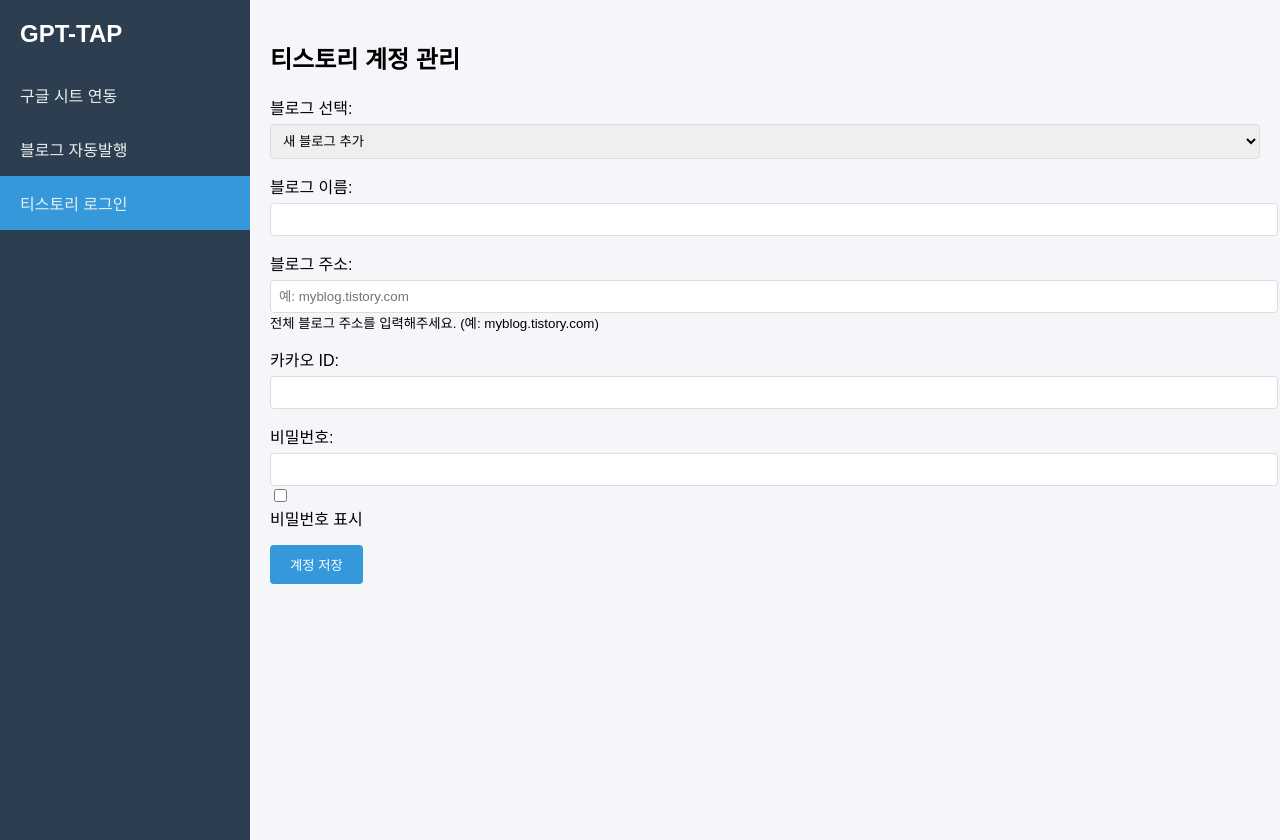
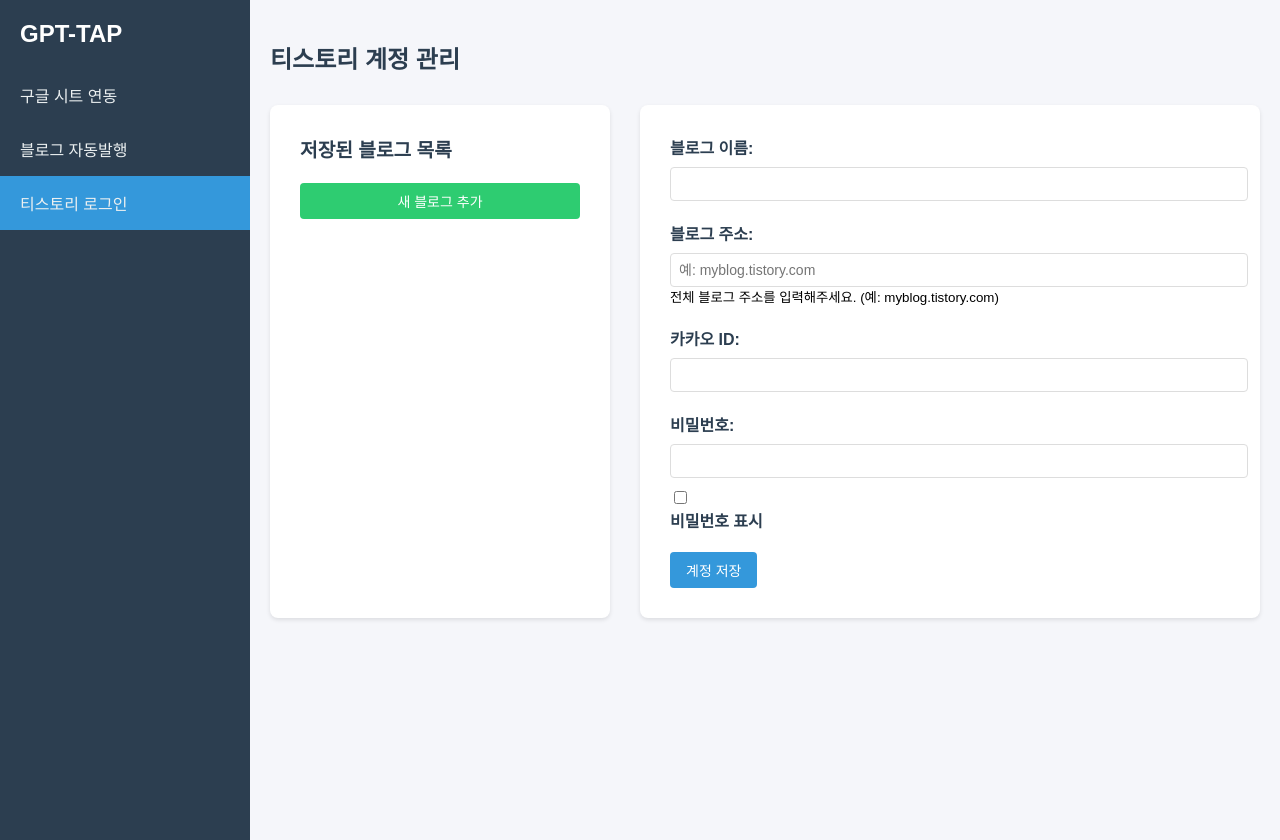
Before and after one commit to developuri/tap, a FastAPI app: page /tistory-login in a window 1280 px wide. Run offline with FastAPI, Linux system fonts and the light colour scheme.

Commit message:
기능 개선: 구글 시트 설정 분리 및 UI 개선

```diff
--- a/main.py
+++ b/main.py
@@ -32,6 +32,7 @@ from selenium.webdriver.common.keys import Keys
 import pyperclip
 from googleapiclient.discovery import build
 from google.oauth2.service_account import Credentials
+import re
 
 app = FastAPI()
 app.add_middleware(SessionMiddleware, secret_key="your-secret-key-here")
@@ -120,21 +121,10 @@ async def upload_credentials(file: UploadFile = File(...)):
         with open(save_path, "wb") as f:
             f.write(contents)
 
-        # accounts.json 파일 업데이트
-        accounts_data = {}
-        if os.path.exists("accounts.json"):
-            with open("accounts.json", "r", encoding="utf-8") as f:
-                accounts_data = json.load(f)
-
-        # google_sheets 섹션이 없으면 생성
-        if "google_sheets" not in accounts_data:
-            accounts_data["google_sheets"] = {}
-
-        # credentials_file 정보 업데이트
-        accounts_data["google_sheets"]["credentials_file"] = file.filename
-
-        with open("accounts.json", "w", encoding="utf-8") as f:
-            json.dump(accounts_data, f, ensure_ascii=False, indent=4)
+        # 설정 업데이트
+        settings = load_sheets_settings()
+        settings["credentials_file"] = file.filename
+        save_sheets_settings(settings)
 
         return {"success": True, "message": "파일이 성공적으로 업로드되었습니다."}
     except Exception as e:
@@ -147,7 +137,6 @@ async def upload_credentials(file: UploadFile = File(...)):
 async def login_form(request: Request):
     # 저장된 계정 목록 불러오기
     accounts = load_accounts()
-    account_names = list(accounts.keys())
 
     # 세션에서 저장된 계정 정보 불러오기
     account_data = request.session.get("account_data", {})
@@ -165,7 +154,7 @@ async def login_form(request: Request):
         {
             "request": request,
             "state": state,
-            "accounts": account_names,  # 계정 목록 추가
+            "accounts": accounts,  # 계정 딕셔너리 그대로 전달
             "account_name": account_data.get("account_name", ""),
             "user_id": account_data.get("user_id", ""),
             "password": password,
@@ -711,9 +700,18 @@ def write_tistory_post(driver, title, content):
 
 @app.get("/publish", response_class=HTMLResponse)
 async def publish_page(request: Request):
+    # accounts.json 파일에서 계정 정보 로드
+    accounts = {}
+    if os.path.exists("accounts.json"):
+        with open("accounts.json", "r", encoding='utf-8') as f:
+            accounts = json.load(f)
+
     return templates.TemplateResponse(
         "publish.html",
-        {"request": request}
+        {
+            "request": request,
+            "accounts": accounts
+        }
     )
 
 @app.get("/status", response_class=HTMLResponse)
@@ -1210,23 +1208,18 @@ async def fetch_google_sheets_data():
     try:
         print("구글 시트 데이터 가져오기 시작...")
 
-        # accounts.json에서 구글 시트 설정 읽기
-        if not os.path.exists("accounts.json"):
-            raise Exception("계정 설정 파일(accounts.json)이 없습니다.")
+        # sheets_settings.json에서 구글 시트 설정 읽기
+        settings = load_sheets_settings()
+        if not settings:
+            raise Exception("구글 시트 설정이 없습니다. 먼저 구글 시트를 설정해주세요.")
 
-        with open('accounts.json', 'r', encoding='utf-8') as f:
-            config = json.load(f)
-            if 'google_sheets' not in config:
-                raise Exception("구글 시트 설정이 없습니다. 먼저 구글 시트를 설정해주세요.")
+        if not settings.get('spreadsheet_id') or not settings.get('sheet_name'):
+            raise Exception("구글 시트 ID 또는 시트 이름이 설정되지 않았습니다.")
 
-            sheets_config = config['google_sheets']
-            if not sheets_config.get('spreadsheet_id') or not sheets_config.get('sheet_name'):
-                raise Exception("구글 시트 ID 또는 시트 이름이 설정되지 않았습니다.")
+        if not settings.get('title_col') or not settings.get('content_col'):
+            raise Exception("제목 열과 내용 열이 설정되지 않았습니다.")
 
-            if not sheets_config.get('title_col') or not sheets_config.get('content_col'):
-                raise Exception("제목 열과 내용 열이 설정되지 않았습니다.")
-
-        print(f"구글 시트 설정 확인: ID={sheets_config['spreadsheet_id']}, 시트명={sheets_config['sheet_name']}, 제목열={sheets_config['title_col']}, 내용열={sheets_config['content_col']}")
+        print(f"구글 시트 설정 확인: ID={settings['spreadsheet_id']}, 시트명={settings['sheet_name']}, 제목열={settings['title_col']}, 내용열={settings['content_col']}")
 
         # credentials.json 파일 확인
         if not os.path.exists("credentials.json"):
@@ -1246,13 +1239,13 @@ async def fetch_google_sheets_data():
             sheets = service.spreadsheets()
 
             # 설정된 열의 데이터 가져오기 (1행부터)
-            title_col = sheets_config['title_col']
-            content_col = sheets_config['content_col']
-            range_name = f"{sheets_config['sheet_name']}!{title_col}1:{content_col}"
+            title_col = settings['title_col']
+            content_col = settings['content_col']
+            range_name = f"{settings['sheet_name']}!{title_col}1:{content_col}"
             print(f"데이터 범위 요청: {range_name}")
 
             result = sheets.values().get(
-                spreadsheetId=sheets_config['spreadsheet_id'],
+                spreadsheetId=settings['spreadsheet_id'],
                 range=range_name
             ).execute()
 
@@ -1301,75 +1294,96 @@ def get_credentials():
     except Exception as e:
         raise Exception(f"인증 정보를 불러오는데 실패했습니다: {str(e)}")
 
+def load_sheets_settings():
+    try:
+        with open("sheets_settings.json", "r", encoding="utf-8") as f:
+            return json.load(f)
+    except:
+        return {}
+
+def save_sheets_settings(settings):
+    try:
+        with open("sheets_settings.json", "w", encoding="utf-8") as f:
+            json.dump(settings, f, ensure_ascii=False, indent=4)
+        return True
+    except Exception as e:
+        print(f"구글 시트 설정 저장 중 오류 발생: {str(e)}")
+        return False
+
 @app.post("/save-google-sheet-settings")
 async def save_google_sheet_settings(data: dict = Body(...)):
     try:
-        spreadsheet_id = data.get("spreadsheet_id")
-        sheet_name = data.get("sheet_name")
+        # 스프레드시트 URL에서 ID 추출
+        spreadsheet_url = data.get("spreadsheet_url", "")
+        spreadsheet_id = None
+
+        if spreadsheet_url:
+            match = re.search(r"/spreadsheets/d/([a-zA-Z0-9-_]+)", spreadsheet_url)
+            if match:
+                spreadsheet_id = match.group(1)
+            else:
+                return JSONResponse(
+                    status_code=400,
+                    content={"success": False, "error": "올바른 스프레드시트 URL이 아닙니다."}
+                )
+
+        # 필수 필드 검증
         title_col = data.get("title_col")
         content_col = data.get("content_col")
+        sheet_name = data.get("sheet_name")
 
-        if not spreadsheet_id or not sheet_name:
+        if not all([title_col, content_col, sheet_name]):
             return JSONResponse(
-                content={"success": False, "error": "스프레드시트 ID와 시트 이름은 필수입니다."},
-                status_code=400
+                status_code=400,
+                content={"success": False, "error": "필수 입력값이 누락되었습니다."}
             )
 
-        if not title_col or not content_col:
-            return JSONResponse(
-                content={"success": False, "error": "제목열과 내용열은 필수입니다."},
-                status_code=400
-            )
-
-        # accounts.json 파일 읽기
-        accounts = {}
-        if os.path.exists("accounts.json"):
-            with open("accounts.json", "r", encoding='utf-8') as f:
-                accounts = json.load(f)
-
-        # google_sheets 설정 업데이트
-        accounts["google_sheets"] = {
+        # 설정 저장
+        settings = {
+            "spreadsheet_url": spreadsheet_url,  # URL도 저장
             "spreadsheet_id": spreadsheet_id,
             "sheet_name": sheet_name,
             "title_col": title_col,
             "content_col": content_col
         }
 
-        # 파일 저장
-        with open("accounts.json", "w", encoding='utf-8') as f:
-            json.dump(accounts, f, ensure_ascii=False, indent=2)
-
-        return JSONResponse(content={"success": True, "message": "구글 시트 설정이 저장되었습니다."})
+        if save_sheets_settings(settings):
+            return {"success": True, "message": "설정이 저장되었습니다."}
+        else:
+            return JSONResponse(
+                status_code=500,
+                content={"success": False, "error": "설정 저장 중 오류가 발생했습니다."}
+            )
 
     except Exception as e:
         return JSONResponse(
-            content={"success": False, "error": f"구글 시트 설정 저장 중 오류가 발생했습니다: {str(e)}"},
-            status_code=500
+            status_code=500,
+            content={"success": False, "error": f"설정 저장 중 오류가 발생했습니다: {str(e)}"}
         )
 
 @app.get("/get-google-sheet-settings")
 async def get_google_sheet_settings():
     try:
-        if not os.path.exists("accounts.json"):
-            return JSONResponse(content={"settings": None})
+        settings = load_sheets_settings()
 
-        with open('accounts.json', 'r', encoding='utf-8') as f:
-            config = json.load(f)
+        # credentials.json 파일 정보 확인
+        credentials_file = None
+        if os.path.exists("credentials.json"):
+            credentials_file = "credentials.json"
 
-        settings = {}
-
-        # 구글 시트 설정 가져오기
-        if 'google_sheets' in config:
-            settings.update(config['google_sheets'])
-
-        # credentials.json 파일 정보 가져오기
-        if 'credentials_file' in config:
-            settings['credentials_file'] = config['credentials_file']
-
-        return JSONResponse(content={"settings": settings})
-
+        return {
+            "success": True,
+            "settings": {
+                "spreadsheet_url": settings.get("spreadsheet_url"),  # URL도 반환
+                "spreadsheet_id": settings.get("spreadsheet_id"),
+                "sheet_name": settings.get("sheet_name"),
+                "title_col": settings.get("title_col"),
+                "content_col": settings.get("content_col"),
+                "credentials_file": credentials_file
+            }
+        }
     except Exception as e:
         return JSONResponse(
-            content={"error": f"구글 시트 설정을 불러오는 중 오류가 발생했습니다: {str(e)}"},
-            status_code=500
+            status_code=500,
+            content={"success": False, "error": f"설정을 불러오는 중 오류가 발생했습니다: {str(e)}"}
         )
--- a/templates/tistory_login.html
+++ b/templates/tistory_login.html
@@ -2,84 +2,269 @@
 
 {% block title %}티스토리 계정 관리{% endblock %}
 
+{% block additional_styles %}
+<style>
+.page-wrapper {
+    max-width: 1200px;
+    margin: 0 auto;
+    padding: 20px;
+}
+
+.container {
+    display: flex;
+    gap: 30px;
+    width: 100%;
+    align-items: stretch;
+}
+
+.form-container {
+    flex: 2;
+    background-color: white;
+    padding: 30px;
+    border-radius: 8px;
+    box-shadow: 0 2px 4px rgba(0,0,0,0.1);
+}
+
+.accounts-list {
+    flex: 1;
+    background-color: white;
+    padding: 30px;
+    border-radius: 8px;
+    box-shadow: 0 2px 4px rgba(0,0,0,0.1);
+    display: flex;
+    flex-direction: column;
+}
+
+#accountsList {
+    flex: 1;
+    overflow-y: auto;
+    margin-top: 20px;
+}
+
+.account-item {
+    padding: 15px;
+    border: 1px solid #e9ecef;
+    border-radius: 6px;
+    margin-bottom: 10px;
+    cursor: pointer;
+    transition: all 0.3s ease;
+}
+
+.account-item:hover {
+    background-color: #f8f9fa;
+    transform: translateY(-2px);
+    box-shadow: 0 2px 4px rgba(0,0,0,0.1);
+}
+
+.account-item.active {
+    border-color: #3498db;
+    background-color: #ebf5fb;
+}
+
+.account-name {
+    font-weight: bold;
+    color: #2c3e50;
+    margin-bottom: 5px;
+}
+
+.account-url {
+    color: #7f8c8d;
+    font-size: 0.9em;
+}
+
+.form-group {
+    margin-bottom: 20px;
+}
+
+.form-group label {
+    display: block;
+    margin-bottom: 8px;
+    font-weight: bold;
+    color: #2c3e50;
+}
+
+.form-control {
+    width: 100%;
+    padding: 8px 12px;
+    border: 1px solid #ddd;
+    border-radius: 4px;
+    font-size: 14px;
+}
+
+.btn {
+    padding: 8px 16px;
+    border-radius: 4px;
+    font-size: 14px;
+    cursor: pointer;
+    border: none;
+    transition: background-color 0.3s;
+}
+
+.btn-primary {
+    background-color: #3498db;
+    color: white;
+}
+
+.btn-primary:hover {
+    background-color: #2980b9;
+}
+
+.btn-danger {
+    background-color: #e74c3c;
+    color: white;
+}
+
+.btn-danger:hover {
+    background-color: #c0392b;
+}
+
+.btn-new {
+    background-color: #2ecc71;
+    color: white;
+    width: 100%;
+    margin-bottom: 20px;
+}
+
+.btn-new:hover {
+    background-color: #27ae60;
+}
+
+.form-check {
+    margin-top: 10px;
+}
+
+.alert {
+    padding: 12px;
+    border-radius: 4px;
+    margin-bottom: 20px;
+}
+
+.alert-danger {
+    background-color: #f8d7da;
+    color: #721c24;
+    border: 1px solid #f5c6cb;
+}
+
+.alert-success {
+    background-color: #d4edda;
+    color: #155724;
+    border: 1px solid #c3e6cb;
+}
+
+.section-title {
+    margin: 0 0 20px 0;
+    color: #2c3e50;
+    font-size: 1.2em;
+}
+
+.page-title {
+    margin-bottom: 30px;
+    color: #2c3e50;
+}
+
+.button-group {
+    display: flex;
+    gap: 10px;
+}
+</style>
+{% endblock %}
+
 {% block content %}
-<div class="container mt-5">
-    <h2>티스토리 계정 관리</h2>
+<div class="page-wrapper">
+    <h2 class="page-title">티스토리 계정 관리</h2>
 
+    <div class="container">
+        <div class="accounts-list">
+            <h3 class="section-title">저장된 블로그 목록</h3>
+            <button type="button" class="btn btn-new" id="newAccountBtn">새 블로그 추가</button>
+            <div id="accountsList">
+                {% for name, account in accounts.items() %}
+                {% if name != "credentials_file" %}
+                <div class="account-item" data-account="{{ name }}">
+                    <div class="account-name">{{ name }}</div>
+                    <div class="account-url">{{ account.blog_url }}</div>
+                </div>
+                {% endif %}
+                {% endfor %}
+            </div>
+        </div>
+
+        <div class="form-container">
             {% if error %}
-    <div class="alert alert-danger" role="alert">
+            <div class="alert alert-danger">
                 {{ error }}
             </div>
             {% endif %}
 
             {% if message %}
-    <div class="alert alert-success" role="alert">
+            <div class="alert alert-success">
                 {{ message }}
             </div>
             {% endif %}
 
-    <div class="form-group mt-3">
-        <label for="account_select">블로그 선택:</label>
-        <select class="form-select" id="account_select">
-            <option value="">새 블로그 추가</option>
-            {% for account in accounts %}
-            <option value="{{ account }}">{{ account }}</option>
-            {% endfor %}
-        </select>
+            <form method="post" action="/save-account" id="accountForm">
+                <div class="form-group">
+                    <label for="account_name">블로그 이름:</label>
+                    <input type="text" class="form-control" id="account_name" name="account_name" required>
                 </div>
 
-    <form method="post" action="/save-account" class="mt-4" id="accountForm">
                 <div class="form-group">
-            <label for="account_name">블로그 이름:</label>
-            <input type="text" class="form-control" id="account_name" name="account_name" value="{{ account_name }}" required>
-        </div>
-
-        <div class="form-group mt-3">
                     <label for="blog_url">블로그 주소:</label>
-            <input type="text" class="form-control" id="blog_url" name="blog_url" value="{{ blog_url }}" placeholder="예: myblog.tistory.com" required>
+                    <input type="text" class="form-control" id="blog_url" name="blog_url" placeholder="예: myblog.tistory.com" required>
                     <small class="form-text text-muted">전체 블로그 주소를 입력해주세요. (예: myblog.tistory.com)</small>
                 </div>
 
-        <div class="form-group mt-3">
+                <div class="form-group">
                     <label for="user_id">카카오 ID:</label>
-            <input type="text" class="form-control" id="user_id" name="user_id" value="{{ user_id }}" required>
+                    <input type="text" class="form-control" id="user_id" name="user_id" required>
                 </div>
 
-        <div class="form-group mt-3">
+                <div class="form-group">
                     <label for="password">비밀번호:</label>
-            <input type="password" class="form-control" id="password" name="password" value="{{ password }}" required>
-            <div class="form-check mt-2">
+                    <input type="password" class="form-control" id="password" name="password" required>
+                    <div class="form-check">
                         <input type="checkbox" class="form-check-input" id="show_password">
                         <label class="form-check-label" for="show_password">비밀번호 표시</label>
                     </div>
                 </div>
 
-        <div class="mt-4 d-flex gap-2">
+                <div class="button-group">
                     <button type="submit" class="btn btn-primary">계정 저장</button>
                     <button type="button" class="btn btn-danger" id="deleteBtn" style="display: none;">계정 삭제</button>
                 </div>
             </form>
         </div>
+    </div>
+</div>
+{% endblock %}
 
+{% block scripts %}
 <script>
 document.getElementById('show_password').addEventListener('change', function() {
     var passwordInput = document.getElementById('password');
     passwordInput.type = this.checked ? 'text' : 'password';
 });
 
-// 페이지 로드 시 저장된 계정 선택 상태 복원
-document.addEventListener('DOMContentLoaded', async function() {
-    const savedAccount = sessionStorage.getItem('selectedAccount');
-    const deleteBtn = document.getElementById('deleteBtn');
+// 새 블로그 추가 버튼 클릭 처리
+document.getElementById('newAccountBtn').addEventListener('click', function() {
+    clearForm();
+    document.getElementById('deleteBtn').style.display = 'none';
+    document.querySelectorAll('.account-item').forEach(item => {
+        item.classList.remove('active');
+    });
+});
 
-    if (savedAccount) {
-        const accountSelect = document.getElementById('account_select');
-        accountSelect.value = savedAccount;
-        deleteBtn.style.display = 'inline-block';  // 저장된 계정이 있으면 삭제 버튼 표시
+// 계정 항목 클릭 처리
+document.querySelectorAll('.account-item').forEach(item => {
+    item.addEventListener('click', async function() {
+        const accountName = this.dataset.account;
+        document.querySelectorAll('.account-item').forEach(i => {
+            i.classList.remove('active');
+        });
+        this.classList.add('active');
 
-        // 저장된 계정 정보 불러오기
         try {
-            const response = await fetch(`/get-account/${savedAccount}`);
+            const response = await fetch(`/get-account/${accountName}`);
             if (!response.ok) throw new Error('계정 정보를 불러올 수 없습니다.');
 
             const data = await response.json();
@@ -87,67 +272,37 @@ document.addEventListener('DOMContentLoaded', async function() {
             document.getElementById('blog_url').value = data.blog_url;
             document.getElementById('user_id').value = data.user_id;
             document.getElementById('password').value = data.password;
+            document.getElementById('deleteBtn').style.display = 'inline-block';
         } catch (error) {
-            console.error('계정 정보를 불러오는 중 오류가 발생했습니다:', error);
-        }
+            alert('계정 정보를 불러오는 중 오류가 발생했습니다: ' + error.message);
         }
     });
+});
 
-// 계정 선택 시 정보 불러오기
-document.getElementById('account_select').addEventListener('change', async function() {
-    const selectedAccount = this.value;
-    const deleteBtn = document.getElementById('deleteBtn');
-
-    // 삭제 버튼 표시/숨김 처리
-    deleteBtn.style.display = selectedAccount ? 'inline-block' : 'none';
-
-    // 선택된 계정을 세션 스토리지에 저장
-    if (selectedAccount) {
-        sessionStorage.setItem('selectedAccount', selectedAccount);
-    } else {
-        sessionStorage.removeItem('selectedAccount');
-    }
-
-    if (!selectedAccount) {
-        // 새 계정 추가 선택 시 폼 초기화
+// 폼 초기화 함수
+function clearForm() {
     document.getElementById('account_name').value = '';
     document.getElementById('blog_url').value = '';
     document.getElementById('user_id').value = '';
     document.getElementById('password').value = '';
-        return;
 }
-
-    try {
-        const response = await fetch(`/get-account/${selectedAccount}`);
-        if (!response.ok) throw new Error('계정 정보를 불러올 수 없습니다.');
-
-        const data = await response.json();
-        document.getElementById('account_name').value = data.account_name;
-        document.getElementById('blog_url').value = data.blog_url;
-        document.getElementById('user_id').value = data.user_id;
-        document.getElementById('password').value = data.password;
-    } catch (error) {
-        alert('계정 정보를 불러오는 중 오류가 발생했습니다: ' + error.message);
-    }
-});
 
 // 계정 삭제 기능
 document.getElementById('deleteBtn').addEventListener('click', async function() {
-    const selectedAccount = document.getElementById('account_select').value;
-    if (!selectedAccount) return;
+    const accountName = document.getElementById('account_name').value;
+    if (!accountName) return;
 
     if (!confirm('정말로 이 계정을 삭제하시겠습니까?')) return;
 
     try {
-        const response = await fetch(`/delete-account/${selectedAccount}`, {
+        const response = await fetch(`/delete-account/${accountName}`, {
             method: 'POST'
         });
 
         const result = await response.json();
         if (response.ok) {
             alert('계정이 성공적으로 삭제되었습니다.');
-            sessionStorage.removeItem('selectedAccount');
-            location.reload();  // 페이지 새로고침하여 계정 목록 업데이트
+            location.reload();
         } else {
             alert('계정 삭제 중 오류가 발생했습니다: ' + result.error);
         }
@@ -170,9 +325,7 @@ document.getElementById('accountForm').addEventListener('submit', async function
         const result = await response.json();
         if (response.ok) {
             alert('계정이 성공적으로 저장되었습니다.');
-            // 새로 저장된 계정을 세션 스토리지에 저장
-            sessionStorage.setItem('selectedAccount', formData.get('account_name'));
-            location.reload();  // 페이지 새로고침하여 계정 목록 업데이트
+            location.reload();
         } else {
             alert('계정 저장 중 오류가 발생했습니다: ' + result.error);
         }
```
Also changed, not shown: sheets_settings.json (added, +7 -0 lines), templates/form.html (+5 -13 lines), templates/publish.html (+66 -65 lines). Lines whose indentation alone changed are shown as unchanged.
